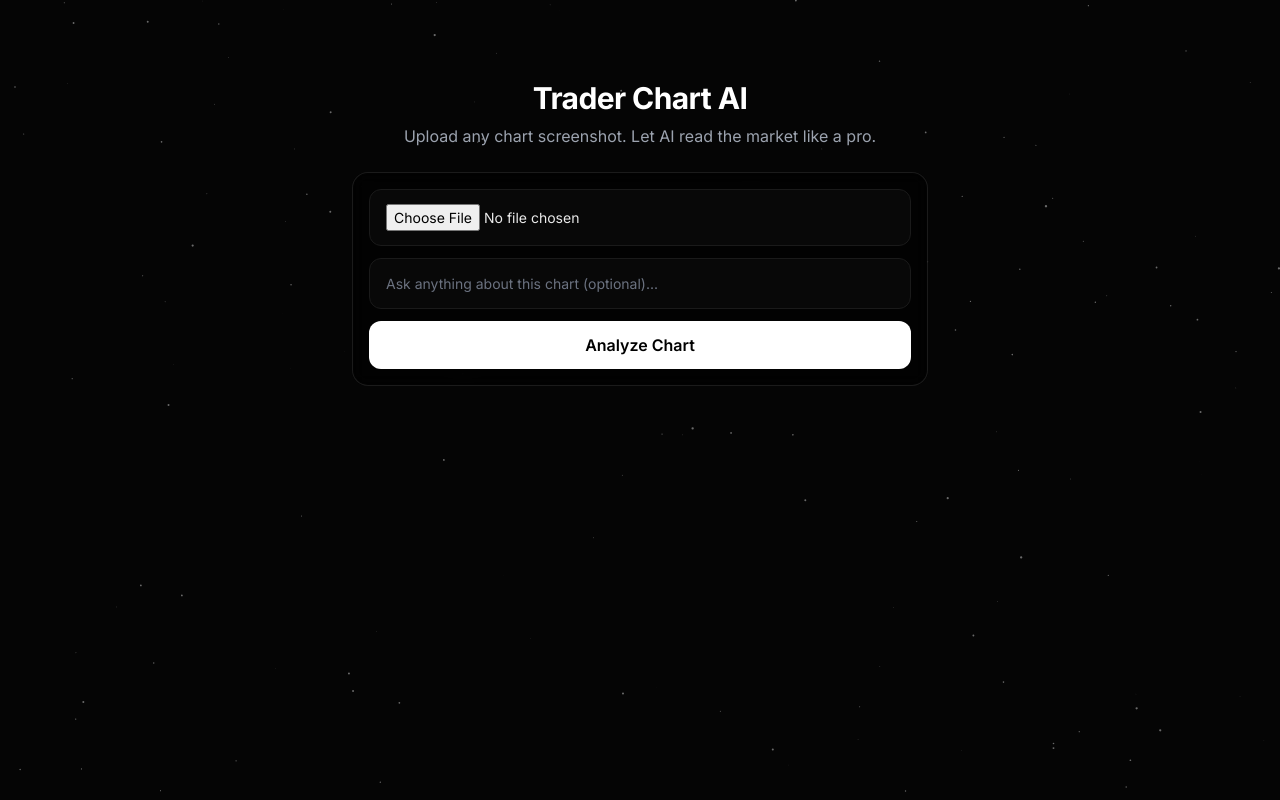
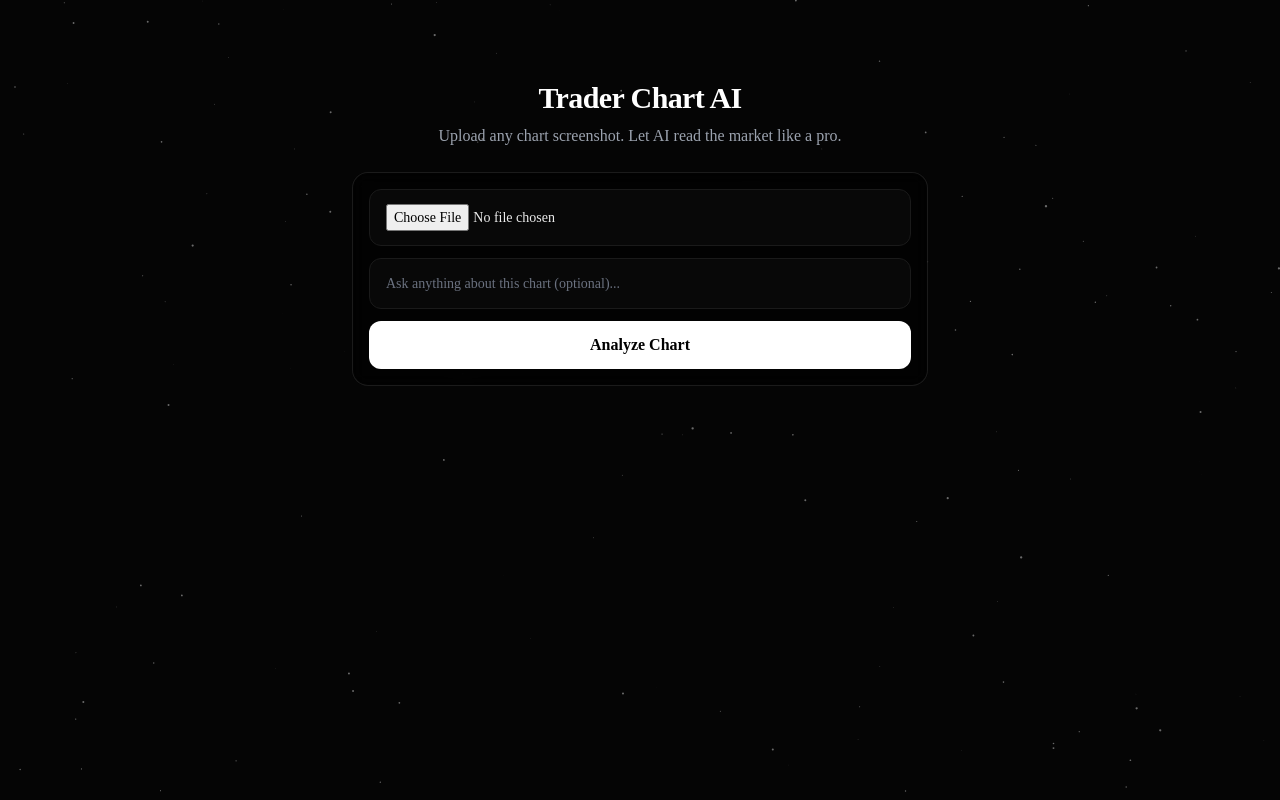
Before and after one commit to yuvraj448-debug/trader-chart-ai, a Next.js app: page / in a window 1280 px wide. Built offline with nearby package versions, Linux system fonts and the light colour scheme.

Commit message:
Update layout.jsx

```diff
--- a/app/layout.jsx
+++ b/app/layout.jsx
@@ -1,31 +1,13 @@
-import './globals.css'
-import Background from './components/Background'
-import { Inter, JetBrains_Mono } from 'next/font/google'
-
-const inter = Inter({
-  subsets: ['latin'],
-  variable: '--font-inter',
-})
-
-const mono = JetBrains_Mono({
-  subsets: ['latin'],
-  variable: '--font-mono',
-})
-
-export const metadata = {
-  title: 'Trader Chart AI',
-}
+import "./globals.css";
+import Background from "./components/Background";
 
 export default function RootLayout({ children }) {
   return (
-    <html lang="en" className={`${inter.variable} ${mono.variable}`}>
-      <body className="relative">
-        {/* STAR BACKGROUND */}
+    <html lang="en">
+      <body>
         <Background />
-
-        {/* APP CONTENT */}
         <div className="relative z-10">{children}</div>
       </body>
     </html>
-  )
+  );
 }
```
